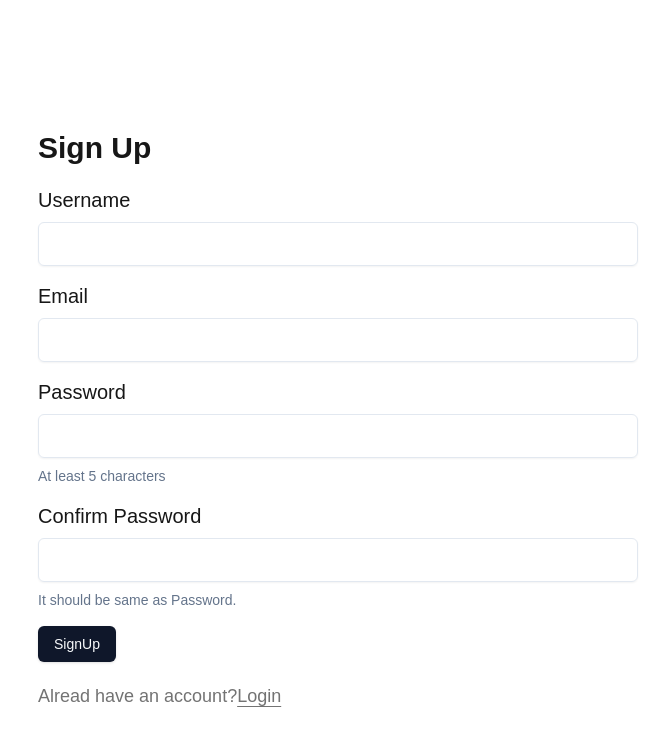
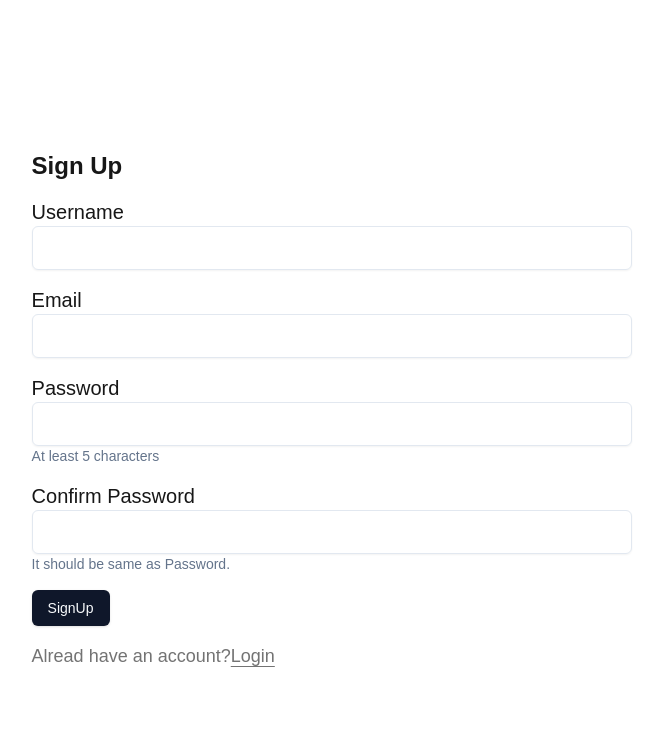
Before and after one commit to sachinsiddhu112/kanbanBoard, a Next.js app in the folder client/: page /signup in a window 1280 px wide. Before the commit this address had no page. Shown: the top 746 px of the page, without its empty margins (298-967 px from the left). Built offline with nearby package versions, Linux system fonts and the light colour scheme.

Commit message:
login signup bug resolved

```diff
--- a/client/src/app/signup/page.tsx
+++ b/client/src/app/signup/page.tsx
@@ -4,10 +4,10 @@ import React from 'react'
 
 export default function SignUp() {
   return (
-   <main className="sm:w-[350px] md:w-[800px] h-screen flex flex-col justify-center items-center p-5 m-auto">
+   <main className="sm:w-[350px] md:w-[800px] h-screen flex flex-col justify-center items-center p-3 m-auto">
     <section className="w-4/5 max-w-5xl">
-        <div className=" flex flex-col gap-5 mt-10">
-            <h1 className="text-3xl font-semibold">Sign Up</h1>
+        <div className=" flex flex-col gap-4 mt-5">
+            <h1 className="text-2xl font-semibold">Sign Up</h1>
             <SignUpForm/>
             <div className="text-lg text-neutral-500">Alread have an account?
                  <Link href='/login' className="underline underline-offset-4">Login</Link></div>
--- a/client/src/components/CreateTaskForm.tsx
+++ b/client/src/components/CreateTaskForm.tsx
@@ -22,7 +22,7 @@ import { DatePicker } from './DatePicker'
 import { useTasks } from '@/contexts/taskContext'
 import { useRouter } from 'next/navigation'
 export const formSchema = z.object({
-    title: z.string().max(60),
+    title: z.string().min(5).max(60),
     description: z.string().min(10).max(100),
     status: z.string().min(1),
     priority: z.string(),
--- a/client/src/components/LoginForm.tsx
+++ b/client/src/components/LoginForm.tsx
@@ -11,8 +11,8 @@ import { useRouter } from 'next/navigation';
 
 
  const formSchema = z.object({
-    username: z.string().max(20),
-    password: z.string().min(5),
+    username: z.string().min(5).max(20),
+    password: z.string().min(5).max(30),
 })
 
 export default function LoginForm() {
--- a/client/src/components/SignUpForm.tsx
+++ b/client/src/components/SignUpForm.tsx
@@ -10,7 +10,7 @@ import { Form, FormControl, FormDescription, FormField, FormItem, FormLabel, For
 import { useRouter } from 'next/navigation';
 export const formSchema = z.object({
     email: z.string().email(),
-    username: z.string().max(20),
+    username: z.string().min(5).max(20),
     password: z.string().min(5),
     confirmPassword: z.string().min(5)
 })
--- a/client/src/components/ui/form.tsx
+++ b/client/src/components/ui/form.tsx
@@ -80,7 +80,7 @@ const FormItem = React.forwardRef<
 
   return (
     <FormItemContext.Provider value={{ id }}>
-      <div ref={ref} className={cn("space-y-2", className)} {...props} />
+      <div ref={ref} className={cn("space-y-.5", className)} {...props} />
     </FormItemContext.Provider>
   )
 })
--- a/client/src/contexts/taskContext.tsx
+++ b/client/src/contexts/taskContext.tsx
@@ -1,7 +1,7 @@
 "use client"
 
 import React, { createContext, useState, ReactNode, useContext, useEffect } from "react";
-import { useRouter } from 'next/navigation'
+import { useRouter ,usePathname} from 'next/navigation'
 // Interface for a single Task
 interface Task {
   title: string;
@@ -53,7 +53,7 @@ interface TasksContextProviderProps {
 // The context provider component
 export const TasksContextProvider: React.FC<TasksContextProviderProps> = ({ children }) => {
   const [allTasks, setAllTasks] = useState<Task[]>([] );  // Typing for tasks array
-
+  const currentPath = usePathname();
   const router = useRouter();
 
   // Fetch all tasks from the server
@@ -154,11 +154,11 @@ export const TasksContextProvider: React.FC<TasksContextProviderProps> = ({ chil
     }
   };
   useEffect(() => {
-    if (sessionStorage.getItem('auth-token')) {
-      fetchAllTasks()
-    }
-    else {
-      router.push("/login")
+
+    if (!sessionStorage.getItem('auth-token') && currentPath !== '/login' && currentPath !== '/signup') {
+      router.push("/login");
+    } else if (sessionStorage.getItem('auth-token')) {
+      fetchAllTasks();
     }
   }, [updateTask,deleteTask,createTask,updateMultipleTasksStatus,router])
 
```
